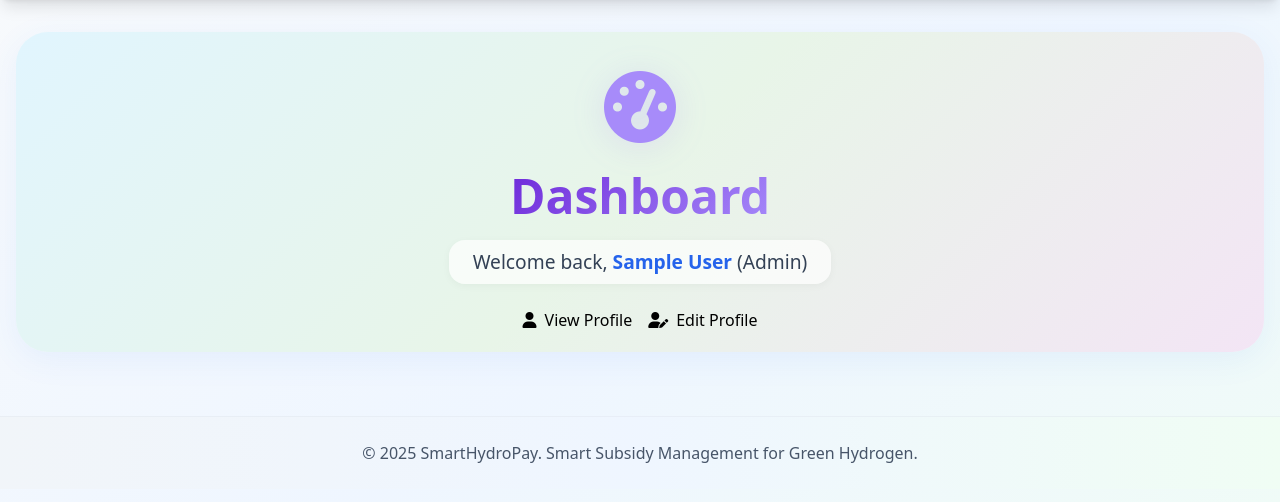
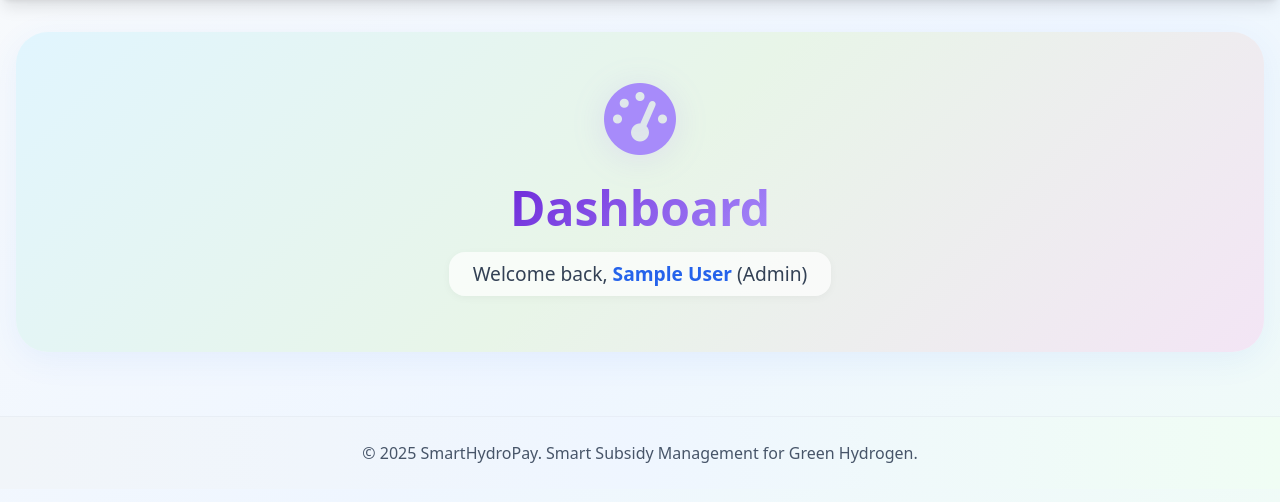
Before and after one commit to Jay1425/SmartHydroPay, a Flask app: page /dashboard in a window 1280 px wide. Shown: the part 73-575 px from the top of the page. Run offline with Flask 3, Linux system fonts and the light colour scheme; the visitor is signed in with stand-in values (Sample User, id 1); some libraries are stand-ins or nearby versions.

Commit message:
correct he dashboard

```diff
--- a/templates/dashboard.html
+++ b/templates/dashboard.html
@@ -100,15 +100,10 @@
     </div>
     <div class="dashboard-title">Dashboard</div>
     <div class="dashboard-welcome">
-        Welcome back, <a href="{{ url_for('main.profile') }}" class="text-blue-600 hover:underline font-bold transition-all duration-200">{{ current_user.name }}</a> ({{ current_user.role.title() }})
+        Welcome back, <a href="" class="text-blue-600 hover:underline font-bold transition-all duration-200">{{ current_user.name }}</a> ({{ current_user.role.title() }})
     </div>
     <div class="flex justify-center gap-4 mt-6">
-        <a href="{{ url_for('main.profile') }}" class="btn-3d-light inline-block">
-            <i class="fas fa-user mr-2"></i>View Profile
-        </a>
-        <a href="{{ url_for('main.edit_profile') }}" class="btn-3d-light inline-block">
-            <i class="fas fa-user-edit mr-2"></i>Edit Profile
-        </a>
+        <!-- Profile buttons removed; now only in navbar -->
     </div>
 </div>
 
```
